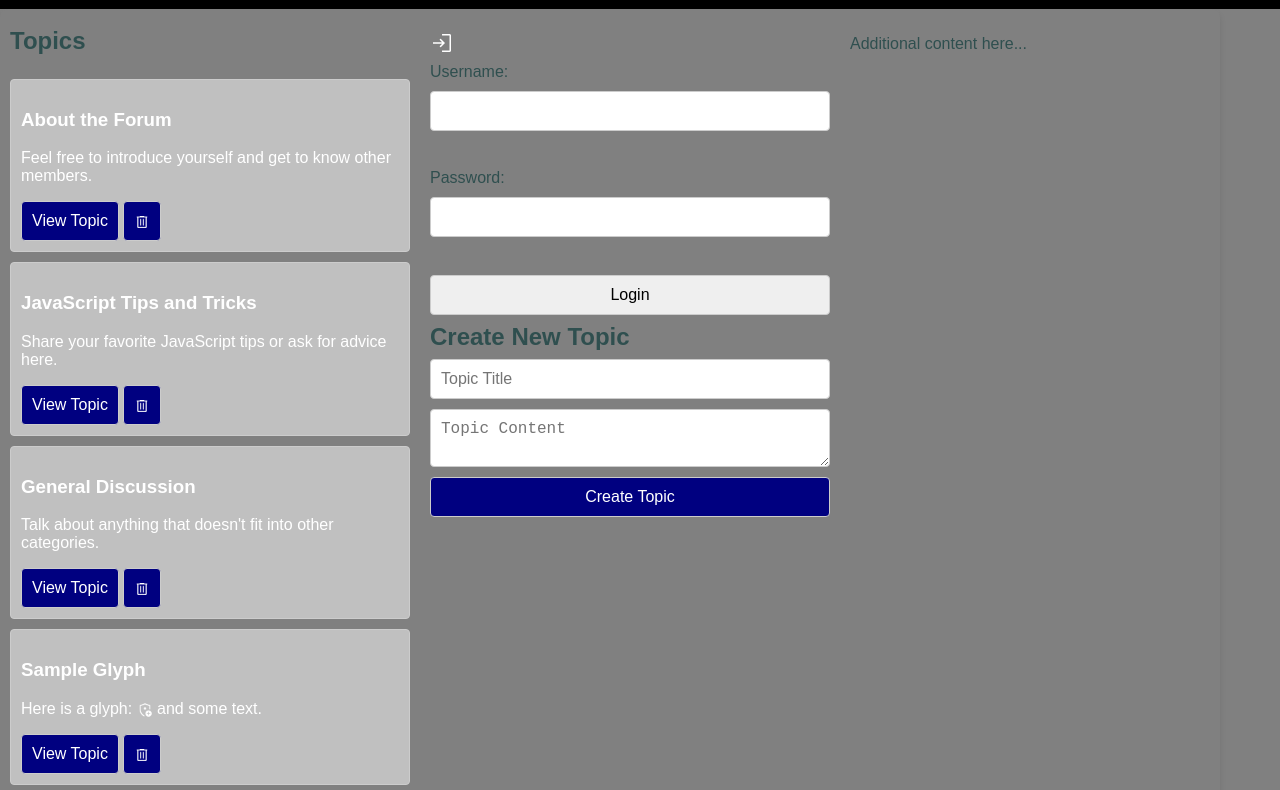
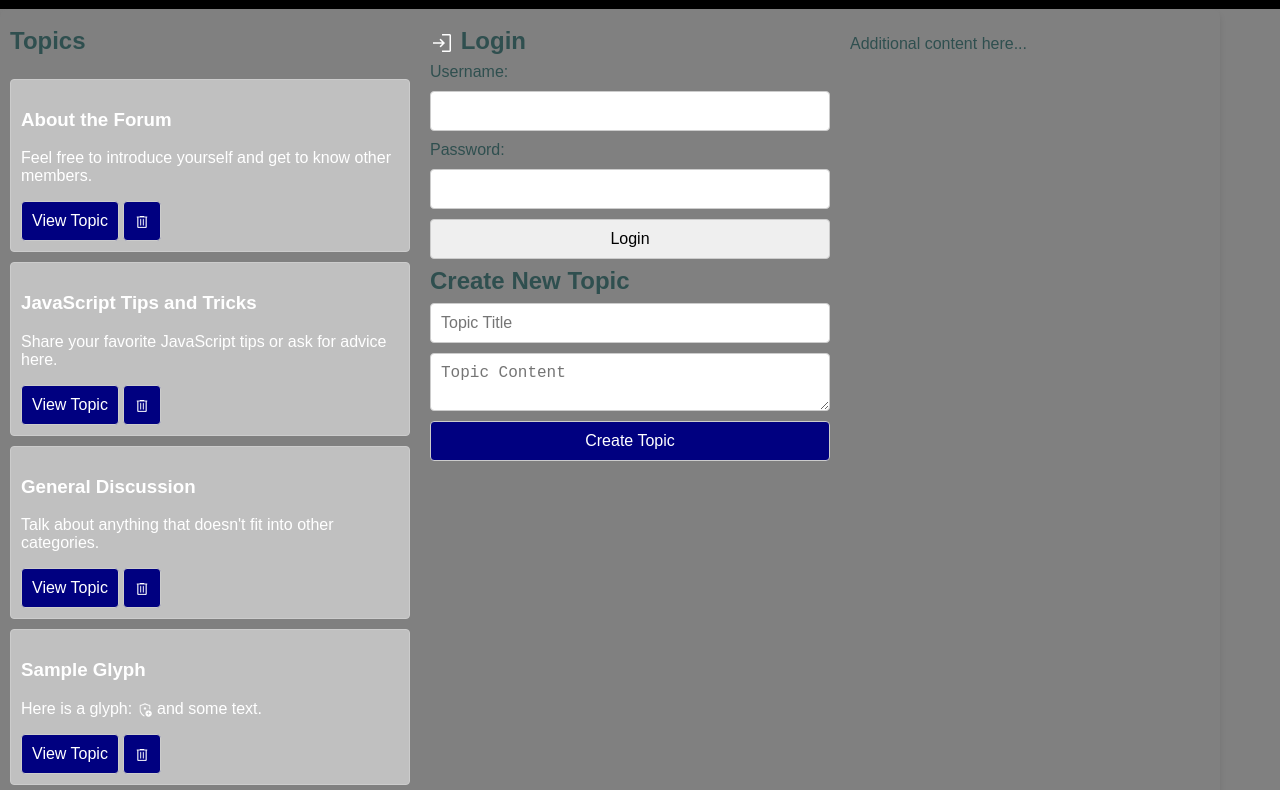
Before and after one commit to gaimerI/test, a plain HTML site: page index.html in a window 1280 px wide. Shown: the part 76-866 px from the top of the page. Drawn offline with Linux system fonts and the light colour scheme.

Commit message:
Update index.html

```diff
--- a/index.html
+++ b/index.html
@@ -21,14 +21,14 @@
             <div class="column">
                 <section id="new-topic">
 
-                    <h2><span class="glyph glyph-login"></span></h2>
+                    <h2><span class="glyph glyph-login"></span> Login</h2>
                     <form>
                         <label for="username">Username:</label>
                         <input type="text" id="username" name="username">
-                        <br>
+
                         <label for="password">Password:</label>
                         <input type="password" id="password" name="password">
-                        <br>
+
                         <input type="submit" value="Login">
                     </form>
 
```
